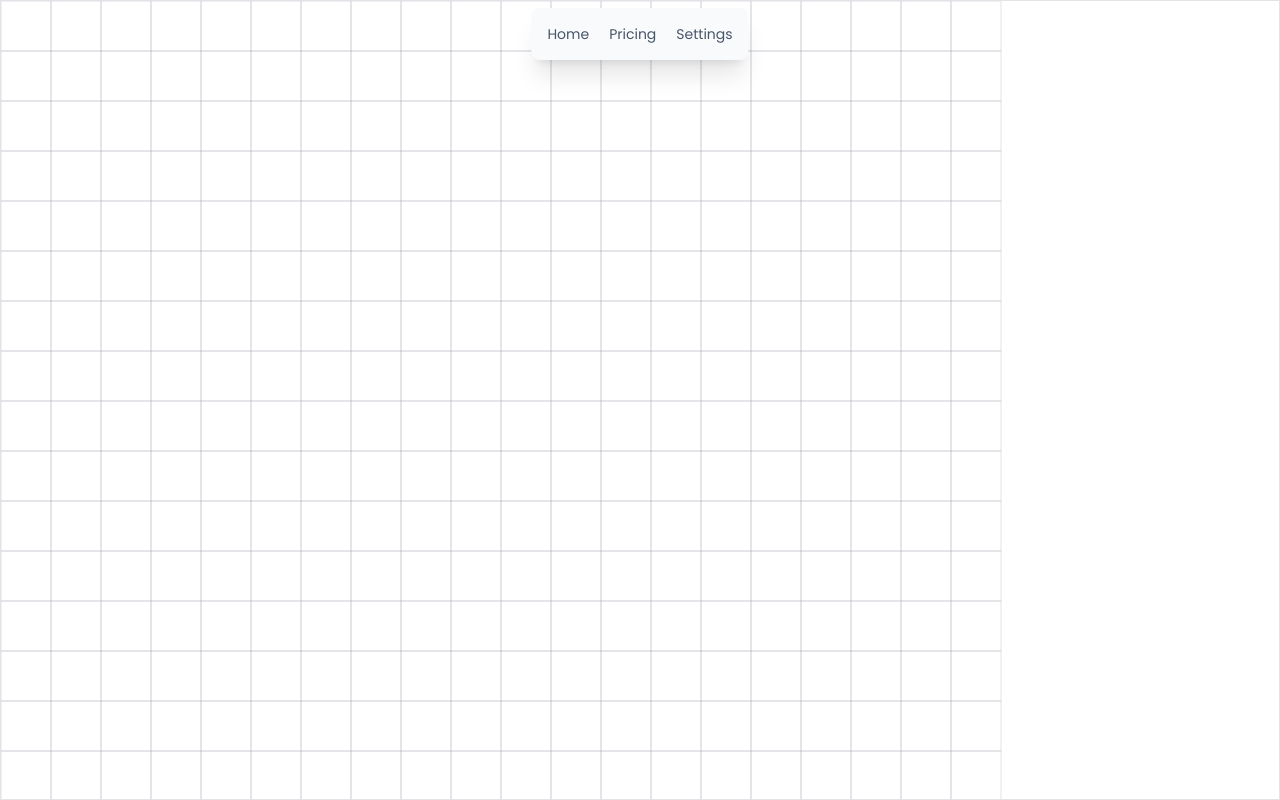
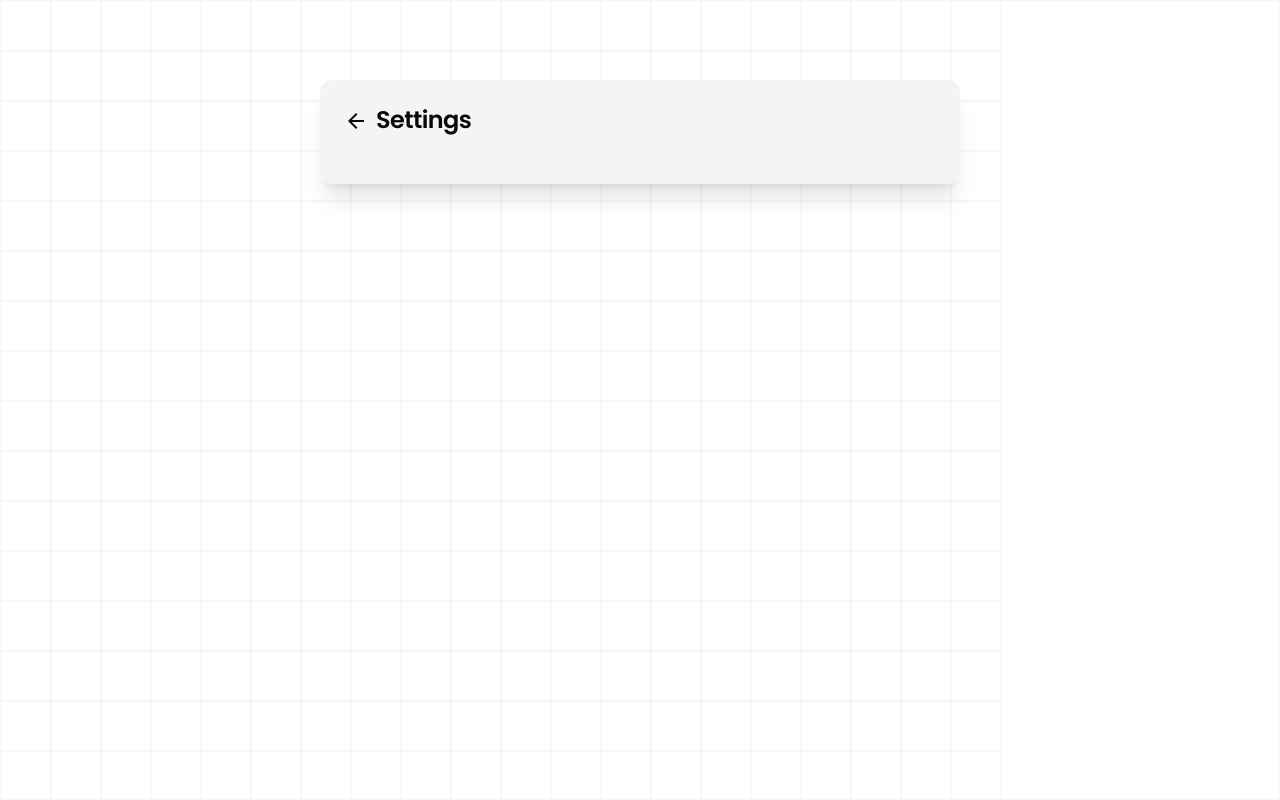
Before and after one commit to FullStacKiki/Taskmaster-react, a React (Vite) app: page /settings in a window 1280 px wide. Built offline with nearby package versions, Linux system fonts and the light colour scheme.

Commit message:
Added container of setting page

```diff
--- a/src/Pages/Setting.jsx
+++ b/src/Pages/Setting.jsx
@@ -1,11 +1,29 @@
 import React from 'react'
 import Bar from "@/Components/Bar.jsx"
+import {
+    Card,
+    CardContent,
+    CardDescription,
+    CardFooter,
+    CardHeader,
+    CardTitle,
+  } from "@/components/ui/card"
+  import CheckRoundedIcon from '@mui/icons-material/CheckRounded';
+import { Button } from "../Components/ui/button";
 import { InteractiveGridPattern } from '@/Components/ui/interactive-grid-pattern'
+import ArrowBackIcon from '@mui/icons-material/ArrowBack';
+import { Link } from 'react-router-dom';
 const Setting = () => {
   return (
     <div>
-        <InteractiveGridPattern/>
-        <Bar/>
+        <InteractiveGridPattern className="opacity-30 -z-50"/>
+        <Card className="min-w-[300px] w-1/2 mx-auto mt-20 radius-sm bg-gray-100 border-1 shadow-xl">
+        <CardHeader>
+            <CardTitle className="font-body text-2xl align-center text-zinc-950"><Link to="/"><ArrowBackIcon className='mr-2 text-bold'/></Link>Settings</CardTitle>
+        </CardHeader>
+        <CardContent>
+        </CardContent>
+        </Card>
     </div>
   )
 }
```
